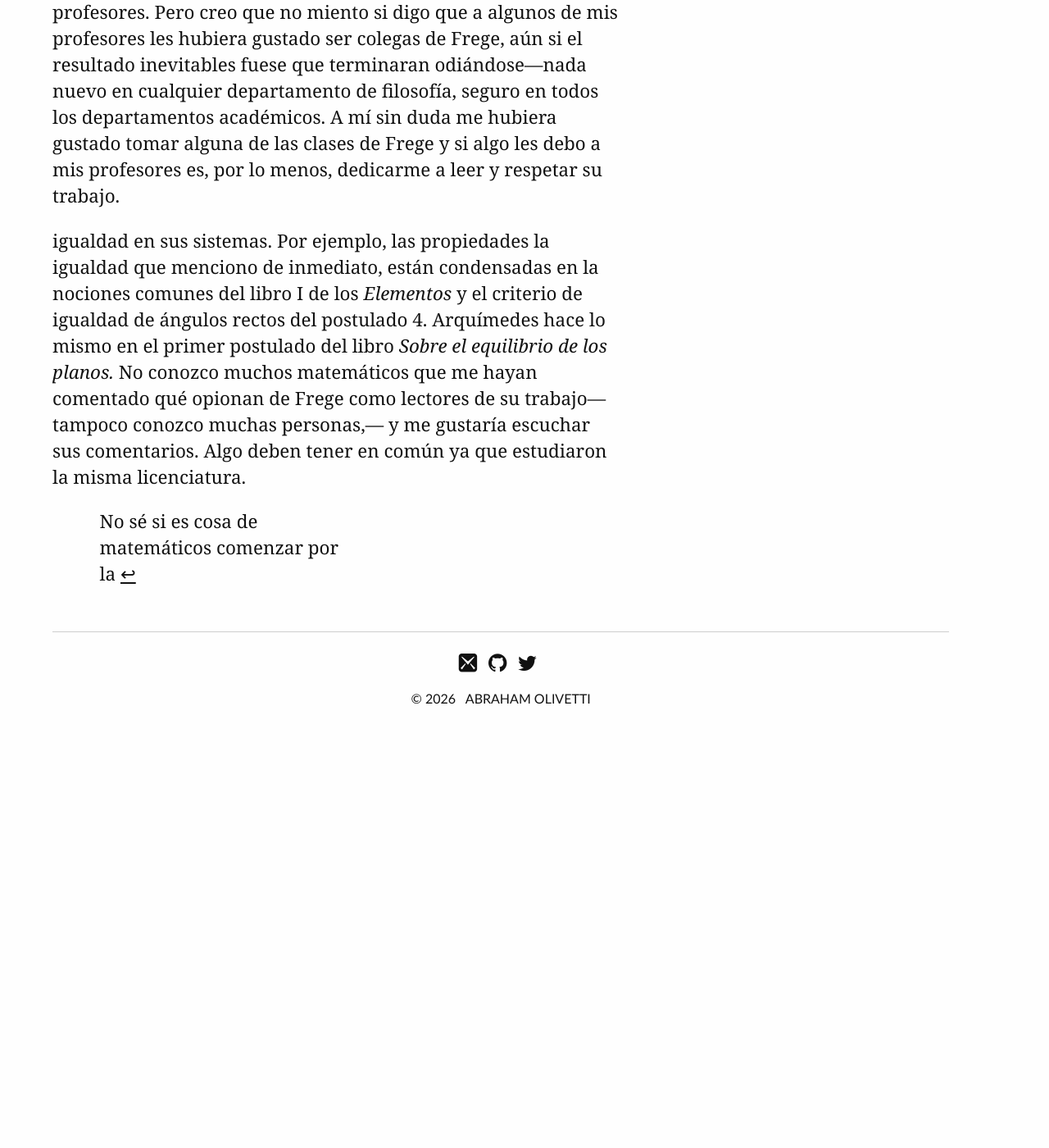
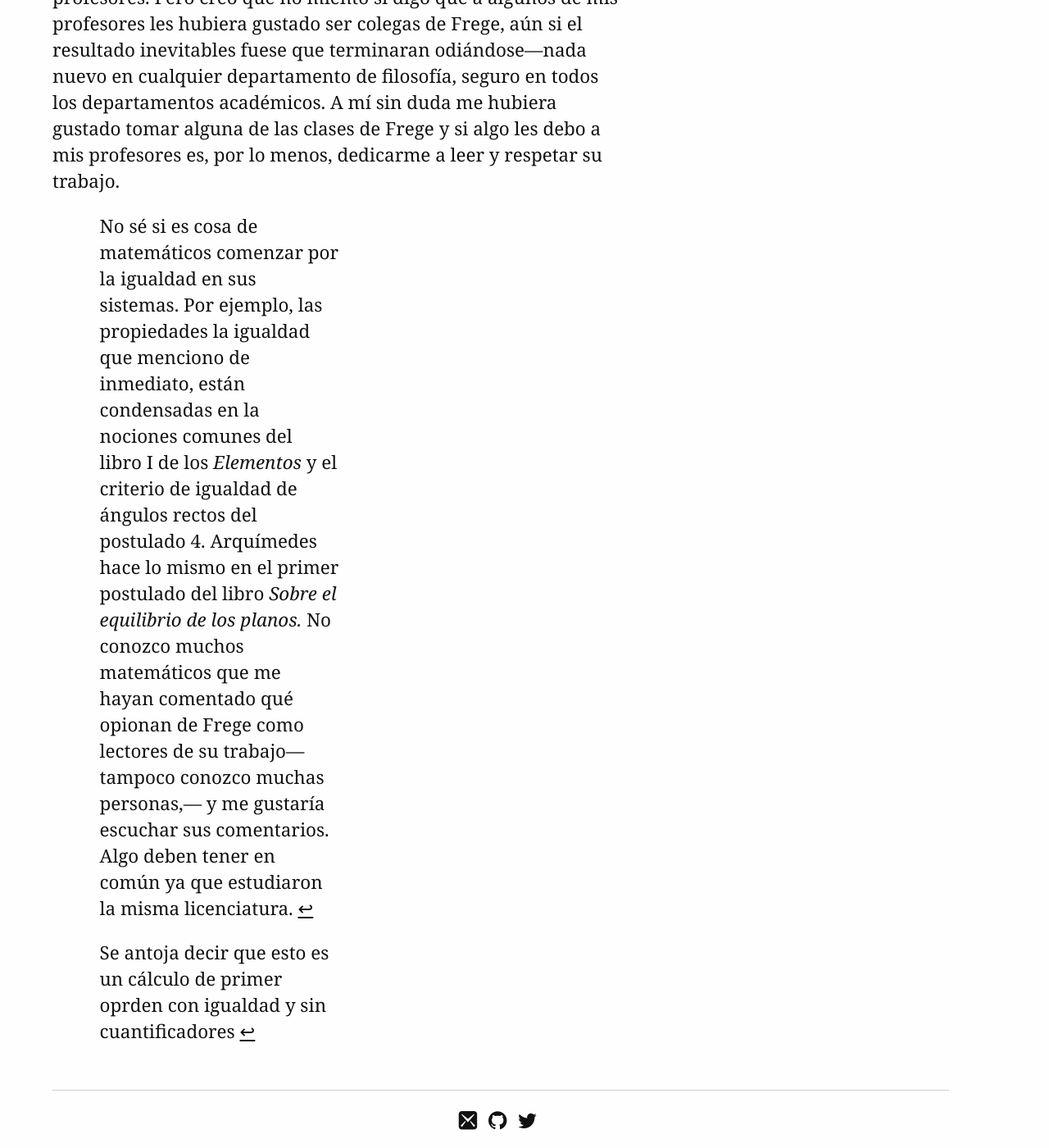
Before and after one commit to Oiuhukt/failosophy, a Jekyll site: the page built from _posts/2026-03-27-frege.md, in a window 1280 px wide and 1400 px high, scrolled down 9191 px. Shown: the whole window at 82% size. Built offline with Jekyll 4.4.1, drawn with Linux system fonts in a browser that asks for light colours; some web fonts are replaced; before the commit the page ends 10087 px from its top, so only the background shows below that; some of the changed text lies outside the part shown.

Commit message:
dando formato al último post

```diff
--- a/_posts/2026-03-27-frege.md
+++ b/_posts/2026-03-27-frege.md
@@ -244,11 +242,6 @@ a mis profesores es, por lo menos, dedicarme a leer y respetar su trabajo.
 
 
 
-[^1]: No sé si es cosa de matemáticos comenzar por la
-igualdad en sus sistemas. Por ejemplo, las propiedades la igualdad que menciono de
-inmediato, están condensadas en la nociones comunes del libro I de los _Elementos_ y
-el criterio de igualdad de ángulos rectos del postulado 4. Arquímedes hace lo mismo
-en el primer postulado del libro _Sobre el equilibrio de los planos._ No conozco
-muchos matemáticos que me hayan comentado qué opionan de Frege como lectores de su
-trabajo---tampoco conozco muchas personas,--- y me gustaría escuchar sus comentarios.
-Algo deben tener en común ya que estudiaron la misma licenciatura.
+[^1]: No sé si es cosa de matemáticos comenzar por la igualdad en sus sistemas. Por ejemplo, las propiedades la igualdad que menciono de inmediato, están condensadas en la nociones comunes del libro I de los _Elementos_ y el criterio de igualdad de ángulos rectos del postulado 4. Arquímedes hace lo mismo en el primer postulado del libro _Sobre el equilibrio de los planos._ No conozco muchos matemáticos que me hayan comentado qué opionan de Frege como lectores de su trabajo---tampoco conozco muchas personas,--- y me gustaría escuchar sus comentarios. Algo deben tener en común ya que estudiaron la misma licenciatura.
+
+[^2]: Se antoja decir que esto es un cálculo de primer oprden con igualdad y sin cuantificadores
```
Also changed, not shown: other parts of _posts/2026-03-27-frege.md (+1 -3 lines).
